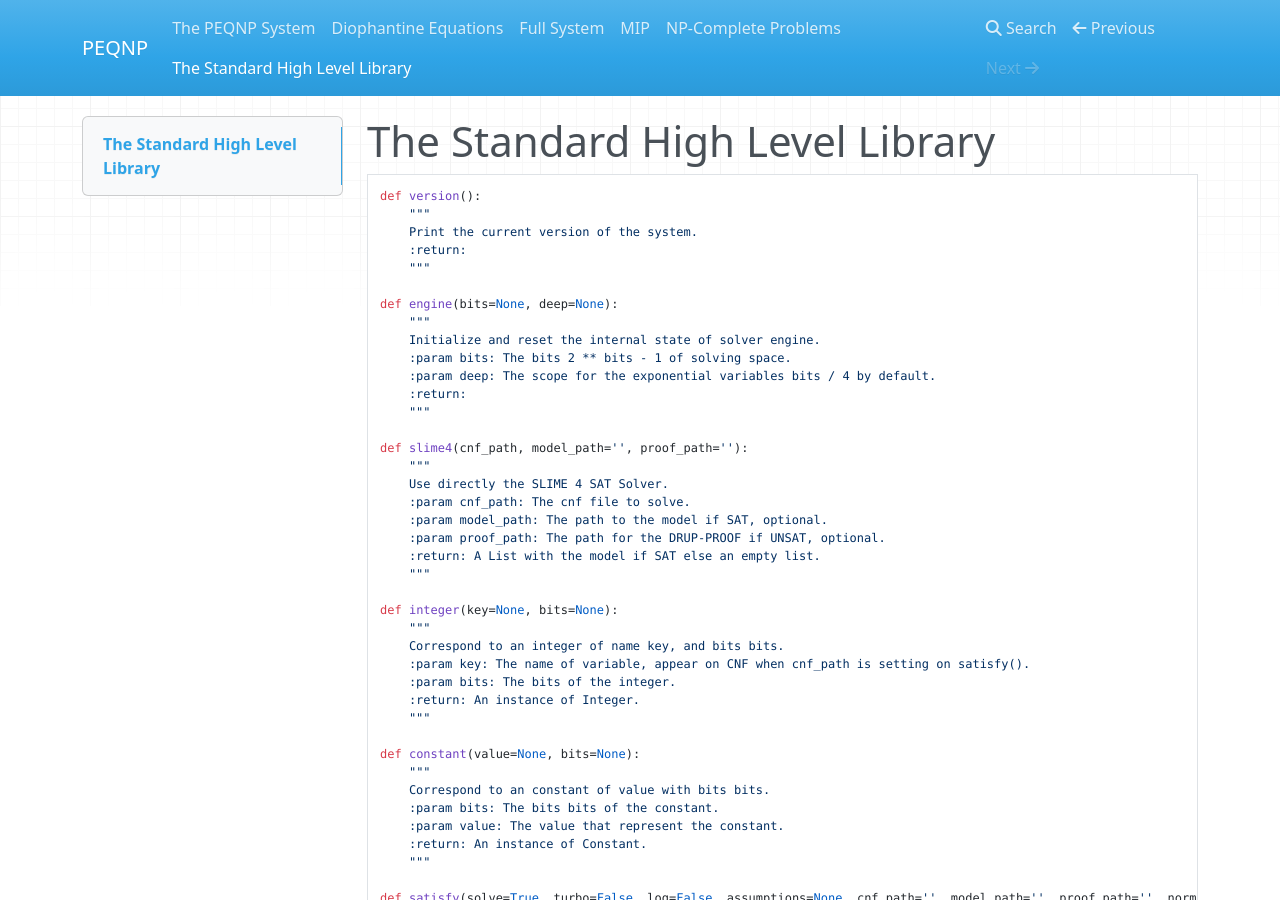
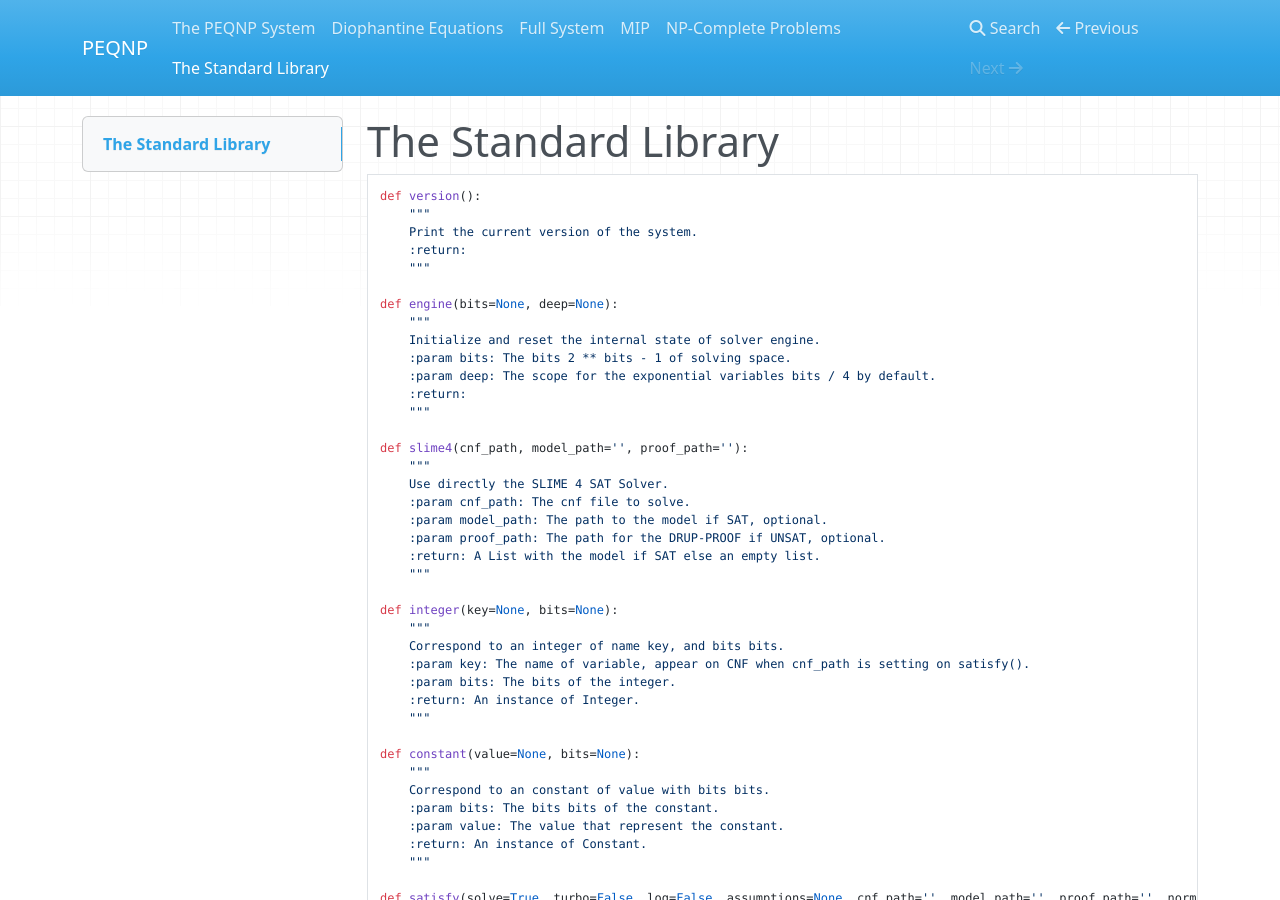
Before and after one commit to maxtuno/PEQNP, an MkDocs documentation site: the page built from docs/stdlib.md, in a window 1280 px wide and 900 px high. Built offline with MkDocs 1.6.1, drawn with Linux system fonts in a browser that asks for light colours; nearby versions of some CDN libraries; a script that is not in the unit is left out.

Commit message:
Update stdlib.md

````diff
--- a/docs/stdlib.md
+++ b/docs/stdlib.md
@@ -1,4 +1,4 @@
-# The Standard High Level Library
+# The Standard Library
 
 ```python
 def version():
````
